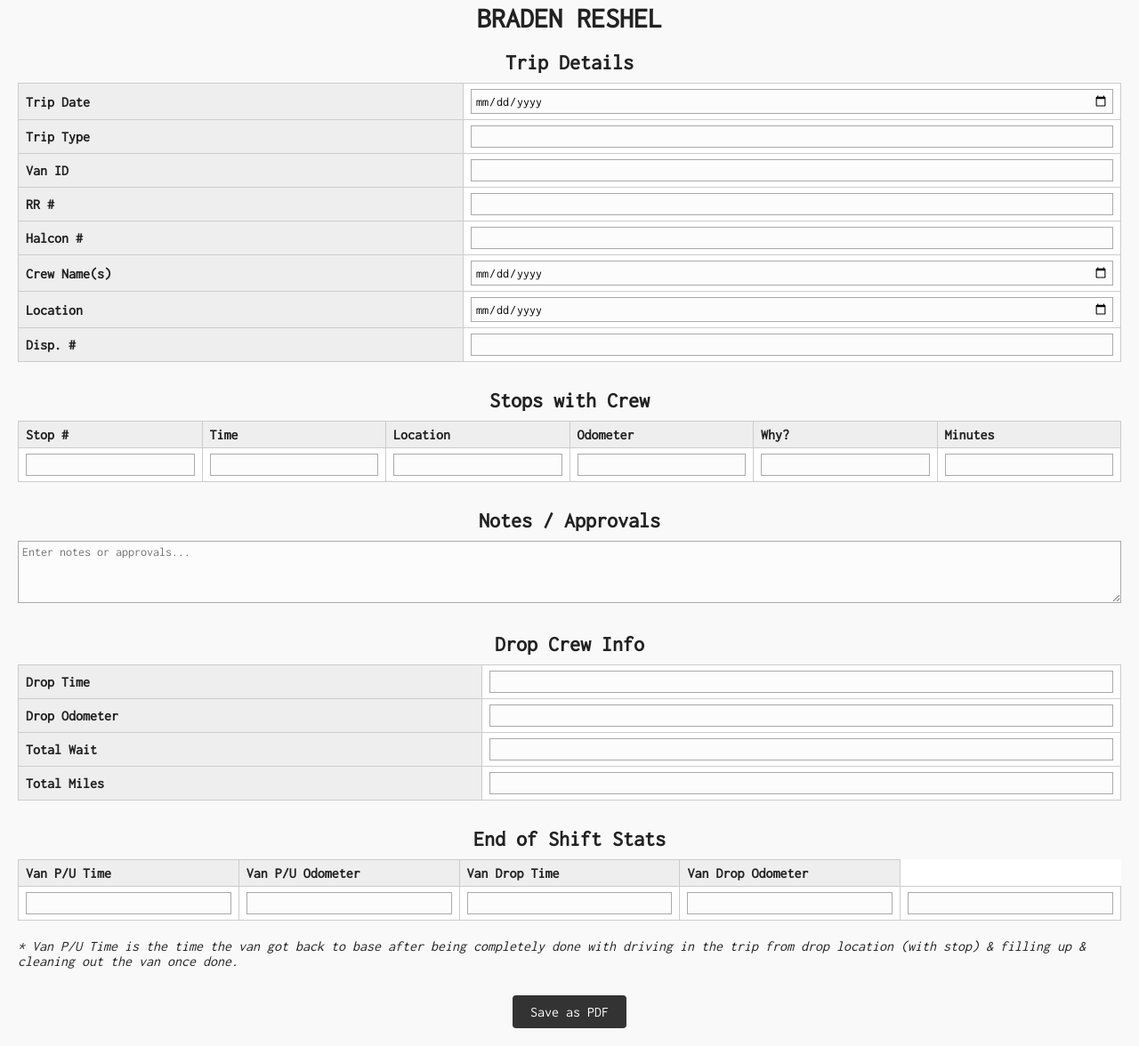
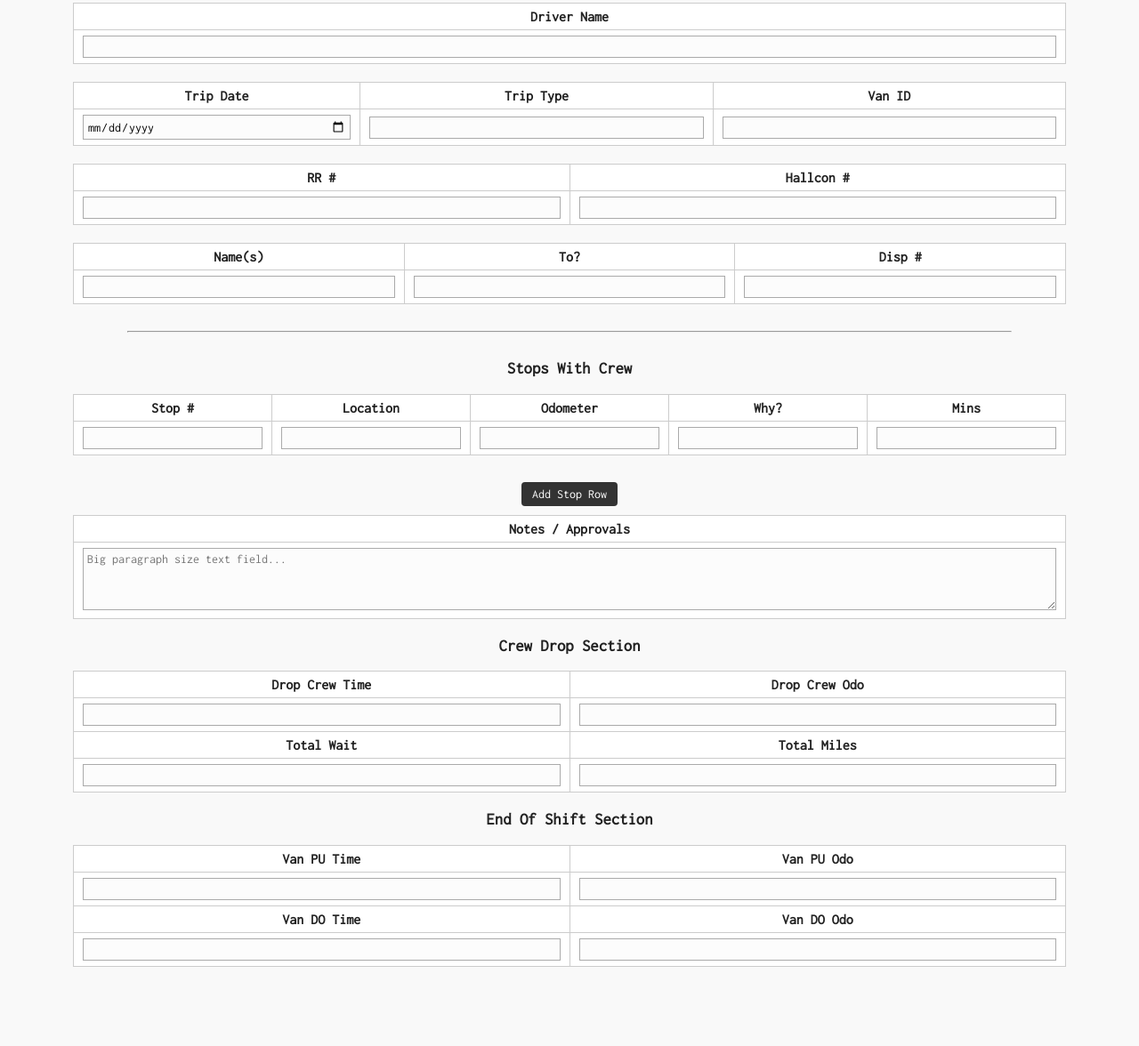
Before and after one commit to via80HD/TripSheet, a plain HTML site: page index.html in a window 1280 px wide. Shown: the part 17-1193 px from the top of the page at 89% size. After the commit the page ends 1124 px from the top, so only its background shows below. Drawn offline with Linux system fonts and the light colour scheme.

Commit message:
Update index.html

```diff
--- a/index.html
+++ b/index.html
@@ -4,51 +4,46 @@
   <meta charset="UTF-8">
   <title>Trip Report Form</title>
   <link href="https://fonts.googleapis.com/css2?family=Inconsolata&display=swap" rel="stylesheet">
-  <script src="https://cdnjs.cloudflare.com/ajax/libs/html2pdf.js/0.10.1/html2pdf.bundle.min.js"></script>
   <style>
     body {
       font-family: 'Inconsolata', monospace;
-      margin: 20px;
       background: #f9f9f9;
       color: #222;
-    }
-    h1, h2 {
+      margin: 20px;
       text-align: center;
-      margin-bottom: 10px;
     }
     table {
-      width: 100%;
+      margin: 0 auto 20px auto;
       border-collapse: collapse;
-      margin-bottom: 20px;
+      width: 90%;
       background: #fff;
     }
     th, td {
       border: 1px solid #ccc;
-      padding: 6px 8px;
-      text-align: left;
-    }
-    th {
-      background: #eee;
+      padding: 6px 10px;
+      text-align: center;
     }
     input, textarea {
       width: 100%;
-      box-sizing: border-box;
       font-family: inherit;
       font-size: 14px;
       padding: 4px;
       border: 1px solid #aaa;
       background: #fcfcfc;
+      box-sizing: border-box;
     }
     textarea {
       resize: vertical;
     }
-    .section {
-      margin-bottom: 30px;
+    hr {
+      margin: 30px auto;
+      width: 80%;
     }
     button {
-      padding: 10px 20px;
-      font-size: 16px;
       font-family: inherit;
+      font-size: 14px;
+      padding: 6px 12px;
+      margin: 10px;
       cursor: pointer;
       background: #333;
       color: #fff;
@@ -62,78 +57,93 @@
 </head>
 <body>
 
-  <div id="report">
-    <h1>BRADEN RESHEL</h1>
+  <table>
+    <tr><th>Driver Name</th></tr>
+    <tr><td><input type="text"></td></tr>
+  </table>
 
-    <div class="section">
-      <h2>Trip Details</h2>
-      <table>
-        <tr><th>Trip Date</th><td><input type="date"></td></tr>
-        <tr><th>Trip Type</th><td><input type="text"></td></tr>
-        <tr><th>Van ID</th><td><input type="text"></td></tr>
-        <!-- add new table -->
-        <tr><th>RR #</th><td><input type="text"></td></tr>
-        <tr><th>Halcon #</th><td><input type="text"></td></tr>
-        <!-- add new table -->
-        <tr><th>Crew Name(s)</th><td><input type="date"></td></tr>
-        <tr><th>Location</th><td><input type="date"></td></tr>
-        <tr><th>Disp. #</th><td><input type="text"></td></tr>
-      </table>
-    </div>
+  <table>
+    <tr><th>Trip Date</th><th>Trip Type</th><th>Van ID</th></tr>
+    <tr>
+      <td><input type="date"></td>
+      <td><input type="text"></td>
+      <td><input type="text"></td>
+    </tr>
+  </table>
 
-    <div class="section">
-      <h2>Stops with Crew</h2>
-      <!-- if possible, add button for add new row? -->
-      <table>
-        <tr>
-          <th>Stop #</th><th>Time</th><th>Location</th><th>Odometer</th><th>Why?</th><th>Minutes</th>
-        </tr>
-        <tr>
-          <td><input type="text"></td><td><input type="text"></td><td><input type="text"></td>
-          <td><input type="text"></td><td><input type="text"></td><td><input type="number"></td>
-        </tr>
-        <!-- Add more rows as needed -->
-      </table>
-    </div>
+  <table>
+    <tr><th>RR #</th><th>Hallcon #</th></tr>
+    <tr>
+      <td><input type="text"></td>
+      <td><input type="text"></td>
+    </tr>
+  </table>
 
-    <div class="section">
-      <h2>Notes / Approvals</h2>
-      <textarea rows="4" placeholder="Enter notes or approvals..."></textarea>
-    </div>
+  <table>
+    <tr><th>Name(s)</th><th>To?</th><th>Disp #</th></tr>
+    <tr>
+      <td><input type="text"></td>
+      <td><input type="text"></td>
+      <td><input type="text"></td>
+    </tr>
+  </table>
 
-    <div class="section">
-      <h2>Drop Crew Info</h2>
-      <table>
-        <tr><th>Drop Time</th><td><input type="text"></td></tr>
-        <tr><th>Drop Odometer</th><td><input type="text"></td></tr>
-        <tr><th>Total Wait</th><td><input type="text"></td></tr>
-        <tr><th>Total Miles</th><td><input type="text"></td></tr>
-      </table>
-    </div>
+  <hr>
 
-    <div class="section">
-      <h2>End of Shift Stats</h2>
-      <table>
-        <tr>
-          <th>Van P/U Time</th><th>Van P/U Odometer</th><th>Van Drop Time</th><th>Van Drop Odometer</th>
-        </tr>
-        <tr>
-          <td><input type="text"></td><td><input type="number"></td>
-          <td><input type="text"></td><td><input type="number"></td><td><input type="number"></td>
-        </tr>
-      </table>
-      <p><em>* Van P/U Time is the time the van got back to base after being completely done with driving in the trip from drop location (with stop) & filling up & cleaning out the van once done.</em></p>
-    </div>
-  </div>
+  <h3>Stops With Crew</h3>
+  <table id="stops-table">
+    <tr><th>Stop #</th><th>Location</th><th>Odometer</th><th>Why?</th><th>Mins</th></tr>
+    <tr>
+      <td><input type="text"></td>
+      <td><input type="text"></td>
+      <td><input type="text"></td>
+      <td><input type="text"></td>
+      <td><input type="text"></td>
+    </tr>
+  </table>
+  <button onclick="addStopRow()">Add Stop Row</button>
 
-  <div style="text-align:center;">
-    <button onclick="downloadPDF()">Save as PDF</button>
-  </div>
+  <table>
+    <tr><th>Notes / Approvals</th></tr>
+    <tr><td><textarea rows="4" placeholder="Big paragraph size text field..."></textarea></td></tr>
+  </table>
+
+  <h3>Crew Drop Section</h3>
+  <table>
+    <tr><th>Drop Crew Time</th><th>Drop Crew Odo</th></tr>
+    <tr>
+      <td><input type="text"></td>
+      <td><input type="text"></td>
+    </tr>
+    <tr><th>Total Wait</th><th>Total Miles</th></tr>
+    <tr>
+      <td><input type="text"></td>
+      <td><input type="text"></td>
+    </tr>
+  </table>
+
+  <h3>End Of Shift Section</h3>
+  <table>
+    <tr><th>Van PU Time</th><th>Van PU Odo</th></tr>
+    <tr>
+      <td><input type="text"></td>
+      <td><input type="text"></td>
+    </tr>
+    <tr><th>Van DO Time</th><th>Van DO Odo</th></tr>
+    <tr>
+      <td><input type="text"></td>
+      <td><input type="text"></td>
+    </tr>
+  </table>
 
   <script>
-    function downloadPDF() {
-      const element = document.getElementById('report');
-      html2pdf().from(element).save('trip-report.pdf');
+    function addStopRow() {
+      const table = document.getElementById('stops-table');
+      const row = table.insertRow(-1);
+      for (let i = 0; i < 5; i++) {
+        const cell = row.insertCell(i);
+        cell.innerHTML = '<input type="text">';
+      }
     }
   </script>
 
```
